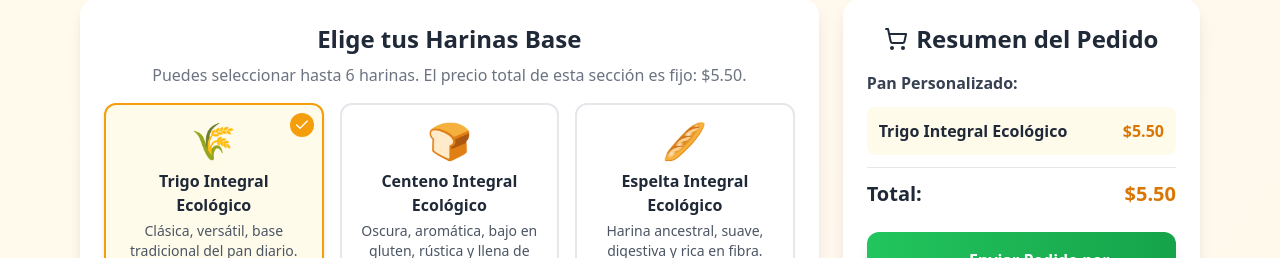
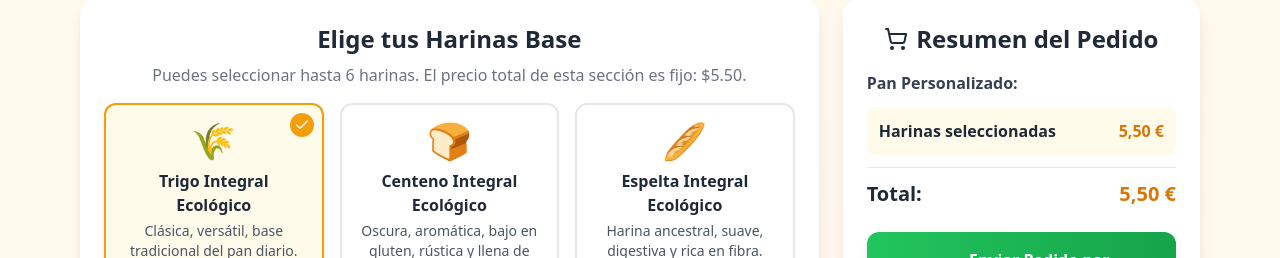
Before and after one commit to ruiznietocom-web/panes4, a React (Create React App) app: page / in a window 1280 px wide. Both pictures are taken after a click on the element 213 px from the left and 452 px from the top of the page. Shown: the part 233-491 px from the top of the page. Built offline with nearby package versions, Linux system fonts and the light colour scheme.

Commit message:
Update OrderSummary.js

```diff
--- a/src/components/OrderSummary.js
+++ b/src/components/OrderSummary.js
@@ -4,19 +4,27 @@ import { ShoppingCart, MessageCircle } from 'lucide-react';
 import { harinas, bollitos, pulguitas } from '../data/products';
 
 const OrderSummary = ({ cartItems, onSendWhatsApp }) => {
-  const fixedHarinaPrice = 5.50; // Precio fijo para la sección de harinas
+  const fixedHarinaPrice = 5.50; // Precio fijo para todas las harinas
+
+  // Formateador de precios en euros
+  const formatPrice = (value) =>
+    new Intl.NumberFormat('es-ES', {
+      style: 'currency',
+      currency: 'EUR'
+    }).format(value);
 
   const calculateTotal = () => {
     let total = 0;
 
-    // Sumar precio fijo de la sección de harinas si hay al menos una seleccionada
-    const hasHarinas = cartItems.some(item => item.type === 'harina');
-    if (hasHarinas) total += fixedHarinaPrice;
+    const selectedHarinasCount = cartItems.filter(item => item.type === 'harina').length;
+    if (selectedHarinasCount > 0) {
+      total += fixedHarinaPrice;
+    }
 
-    // Sumar el resto de productos normalmente
     cartItems.forEach(item => {
-      if (item.type === 'extra') total += item.price;
-      else if (item.type === 'bollito') {
+      if (item.type === 'extra') {
+        total += item.price;
+      } else if (item.type === 'bollito') {
         const bollito = bollitos.find(b => b.id === item.id);
         if (bollito) total += bollito.price * item.quantity;
       } else if (item.type === 'pulguita') {
@@ -29,20 +37,22 @@ const OrderSummary = ({ cartItems, onSendWhatsApp }) => {
   };
 
   const generateWhatsAppMessage = () => {
-    let message = `🍞 *NUEVO PEDIDO - PanApp* 🍞\n\n`;
-    message += `📋 *Resumen del Pedido:*\n`;
+    let message = `🍞 *NUEVO PEDIDO - PanApp* 🍞\n\n📋 *Resumen del Pedido:*\n`;
 
     const harinasInCart = cartItems.filter(item => item.type === 'harina');
     if (harinasInCart.length > 0) {
-      message += `\n🥖 *Pan Personalizado:*\n`;
-      message += `• Harinas seleccionadas: ${harinasInCart.map(h => h.name).join(', ')} - $${fixedHarinaPrice.toFixed(2)}\n`;
+      message += `\n🥖 *Pan Personalizado (total ${formatPrice(fixedHarinaPrice)}):*\n`;
+      harinasInCart.forEach(harinaItem => {
+        const harina = harinas.find(h => h.id === harinaItem.id);
+        if (harina) message += `• Harina: ${harina.name}\n`;
+      });
     }
 
     const extrasInCart = cartItems.filter(item => item.type === 'extra');
     if (extrasInCart.length > 0) {
       message += `\n🌟 *Extras añadidos:*\n`;
       extrasInCart.forEach(extra => {
-        message += `• ${extra.name} - $${extra.price}\n`;
+        message += `• ${extra.name} - ${formatPrice(extra.price)}\n`;
       });
     }
 
@@ -51,7 +61,7 @@ const OrderSummary = ({ cartItems, onSendWhatsApp }) => {
       message += `\n🥐 *Bollitos:*\n`;
       bollitosInCart.forEach(bollitoItem => {
         const bollito = bollitos.find(b => b.id === bollitoItem.id);
-        if (bollito) message += `• ${bollito.name} x${bollitoItem.quantity} - $${(bollito.price * bollitoItem.quantity).toFixed(2)}\n`;
+        if (bollito) message += `• ${bollito.name} x${bollitoItem.quantity} - ${formatPrice(bollito.price * bollitoItem.quantity)}\n`;
       });
     }
 
@@ -60,20 +70,18 @@ const OrderSummary = ({ cartItems, onSendWhatsApp }) => {
       message += `\n🥪 *Pulguitas:*\n`;
       pulguitasInCart.forEach(pulguitaItem => {
         const pulguita = pulguitas.find(p => p.id === pulguitaItem.id);
-        if (pulguita) message += `• ${pulguita.name} x${pulguitaItem.quantity} - $${(pulguita.price * pulguitaItem.quantity).toFixed(2)}\n`;
+        if (pulguita) message += `• ${pulguita.name} x${pulguitaItem.quantity} - ${formatPrice(pulguita.price * pulguitaItem.quantity)}\n`;
       });
     }
 
-    message += `\n💰 *Total: $${calculateTotal()}*\n\n`;
-    message += `📞 Por favor confirma la disponibilidad y tiempo de preparación.\n`;
-    message += `¡Gracias por elegir PanApp! 🙏`;
+    message += `\n💰 *Total: ${formatPrice(calculateTotal())}*\n\n📞 Por favor confirma la disponibilidad y tiempo de preparación.\n¡Gracias por elegir PanApp! 🙏`;
 
     return encodeURIComponent(message);
   };
 
   const handleSendWhatsApp = () => {
     const message = generateWhatsAppMessage();
-    const phoneNumber = "627526380"; // Cambia por tu número de WhatsApp
+    const phoneNumber = "627526380"; // Número de WhatsApp
     const whatsappUrl = `https://wa.me/${phoneNumber}?text=${message}`;
     window.open(whatsappUrl, '_blank');
     onSendWhatsApp();
@@ -94,7 +102,7 @@ const OrderSummary = ({ cartItems, onSendWhatsApp }) => {
       </h2>
 
       <div className="space-y-3 mb-6">
-        {cartItems.length === 0 && (
+        {isOrderEmpty && (
           <div className="text-center py-4 text-gray-500">
             <p>Tu carrito está vacío. ¡Añade algo delicioso!</p>
           </div>
@@ -104,15 +112,12 @@ const OrderSummary = ({ cartItems, onSendWhatsApp }) => {
           <>
             <h3 className="font-semibold text-gray-700">Pan Personalizado:</h3>
             <div className="flex justify-between items-center p-3 bg-amber-50 rounded-lg">
-              <span className="font-semibold text-gray-800">
-                {cartItems.filter(item => item.type === 'harina').map(h => h.name).join(', ')}
-              </span>
-              <span className="font-bold text-amber-600">${fixedHarinaPrice.toFixed(2)}</span>
+              <span className="font-semibold text-gray-800">Harinas seleccionadas</span>
+              <span className="font-bold text-amber-600">{formatPrice(fixedHarinaPrice)}</span>
             </div>
           </>
         )}
 
-        {/* Extras */}
         {cartItems.filter(item => item.type === 'extra').length > 0 && (
           <div className="space-y-2">
             <h3 className="font-semibold text-gray-700">Extras:</h3>
@@ -122,13 +127,12 @@ const OrderSummary = ({ cartItems, onSendWhatsApp }) => {
                   <span>{extra.icon}</span>
                   {extra.name}
                 </span>
-                <span className="font-semibold text-green-600">+${extra.price}</span>
+                <span className="font-semibold text-green-600">+{formatPrice(extra.price)}</span>
               </div>
             ))}
           </div>
         )}
 
-        {/* Bollitos */}
         {cartItems.filter(item => item.type === 'bollito').length > 0 && (
           <div className="space-y-2">
             <h3 className="font-semibold text-gray-700">Bollitos:</h3>
@@ -136,18 +140,14 @@ const OrderSummary = ({ cartItems, onSendWhatsApp }) => {
               const bollito = bollitos.find(b => b.id === bollitoItem.id);
               return bollito && (
                 <div key={bollito.id} className="flex justify-between items-center p-2 bg-blue-50 rounded-lg">
-                  <span className="text-gray-800 flex items-center gap-2">
-                    <span>{bollito.image}</span>
-                    {bollito.name} x{bollitoItem.quantity}
-                  </span>
-                  <span className="font-semibold text-blue-600">${(bollito.price * bollitoItem.quantity).toFixed(2)}</span>
+                  <span className="text-gray-800">{bollito.name} x{bollitoItem.quantity}</span>
+                  <span className="font-semibold text-blue-600">{formatPrice(bollito.price * bollitoItem.quantity)}</span>
                 </div>
               );
             })}
           </div>
         )}
 
-        {/* Pulguitas */}
         {cartItems.filter(item => item.type === 'pulguita').length > 0 && (
           <div className="space-y-2">
             <h3 className="font-semibold text-gray-700">Pulguitas:</h3>
@@ -155,11 +155,8 @@ const OrderSummary = ({ cartItems, onSendWhatsApp }) => {
               const pulguita = pulguitas.find(p => p.id === pulguitaItem.id);
               return pulguita && (
                 <div key={pulguita.id} className="flex justify-between items-center p-2 bg-purple-50 rounded-lg">
-                  <span className="text-gray-800 flex items-center gap-2">
-                    <span>{pulguita.image}</span>
-                    {pulguita.name} x{pulguitaItem.quantity}
-                  </span>
-                  <span className="font-semibold text-purple-600">${(pulguita.price * pulguitaItem.quantity).toFixed(2)}</span>
+                  <span className="text-gray-800">{pulguita.name} x{pulguitaItem.quantity}</span>
+                  <span className="font-semibold text-purple-600">{formatPrice(pulguita.price * pulguitaItem.quantity)}</span>
                 </div>
               );
             })}
@@ -169,7 +166,7 @@ const OrderSummary = ({ cartItems, onSendWhatsApp }) => {
         <div className="border-t pt-3">
           <div className="flex justify-between items-center text-xl font-bold">
             <span className="text-gray-800">Total:</span>
-            <span className="text-amber-600">${calculateTotal()}</span>
+            <span className="text-amber-600">{formatPrice(calculateTotal())}</span>
           </div>
         </div>
       </div>
```
